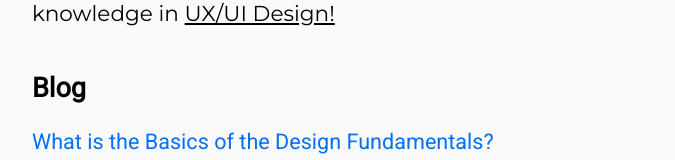
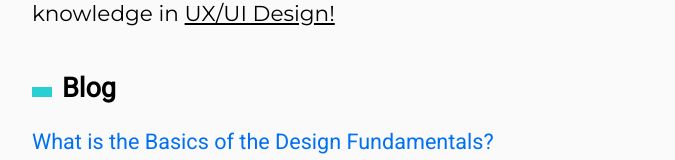
Before and after one commit to brunormferreira/nextjs-blog, a Next.js app: page / in a window 1280 px wide. Shown: the part 345-505 px from the top of the page, without its empty margins (302-977 px from the left). Built offline with nearby package versions, Linux system fonts and the light colour scheme.

Commit message:
add(feat): minimalistic detail

```diff
--- a/styles/utils.module.css
+++ b/styles/utils.module.css
@@ -19,6 +19,15 @@
   font-size: 1.5rem;
   line-height: 1.4;
   margin: 1rem 0;
+}
+
+.headingLg::before {
+  content: '';
+  display: inline-block;
+  width: 20px;
+  height: 10px;
+  margin-right: 10px;
+  background: #28d0d6;
 }
 
 .headingMd {
```
